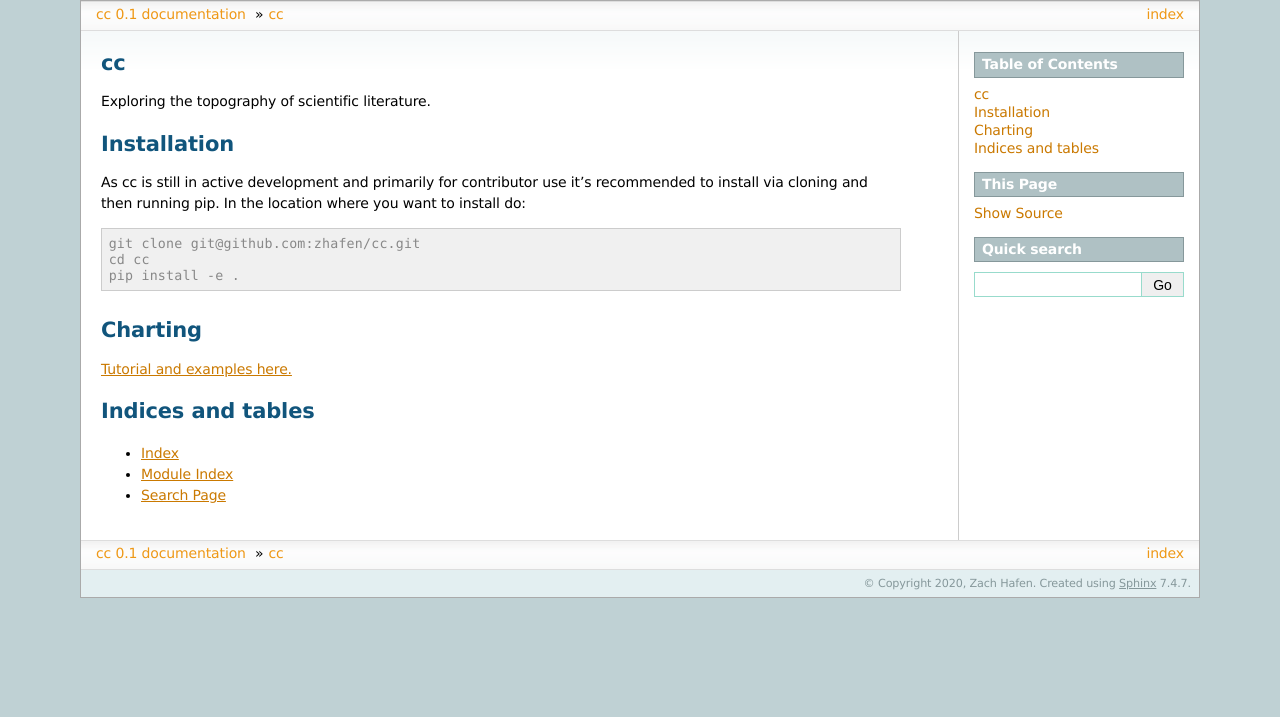
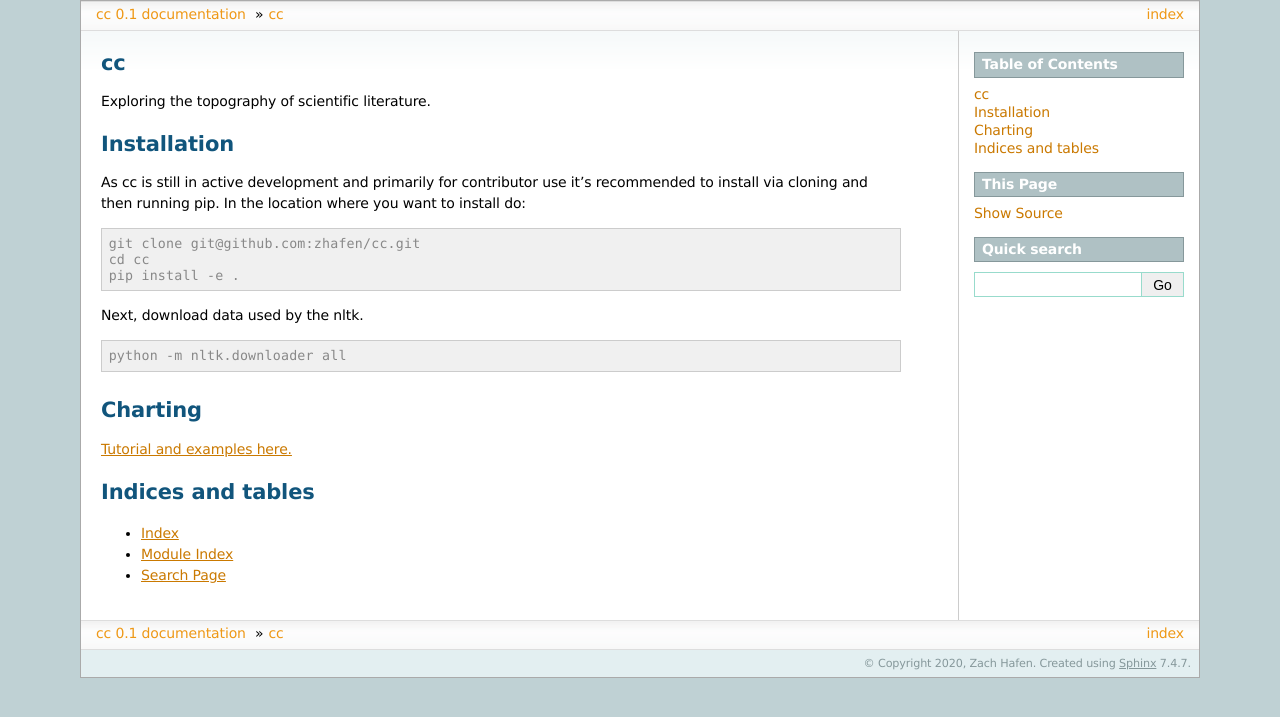
Before and after one commit to zhafen/cc, a Sphinx documentation site: the page built from docs/source/index.rst, in a window 1280 px wide. Shown: the top 717 px of the page. Built offline with Sphinx 7.4.7, drawn with Linux system fonts in a browser that asks for light colours.

Commit message:
Updated docs.

```diff
--- a/docs/source/index.rst
+++ b/docs/source/index.rst
@@ -20,6 +20,12 @@ In the location where you want to install do:
     cd cc
     pip install -e .
 
+Next, download data used by the nltk.
+
+.. code-block:: console
+
+    python -m nltk.downloader all
+
 Charting
 ========
 
```
Also changed, not shown: 5 other files.
